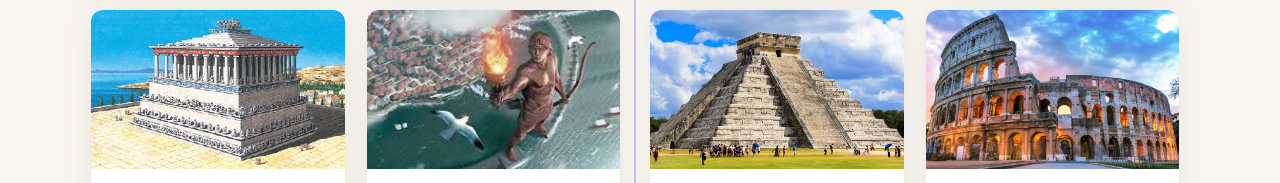
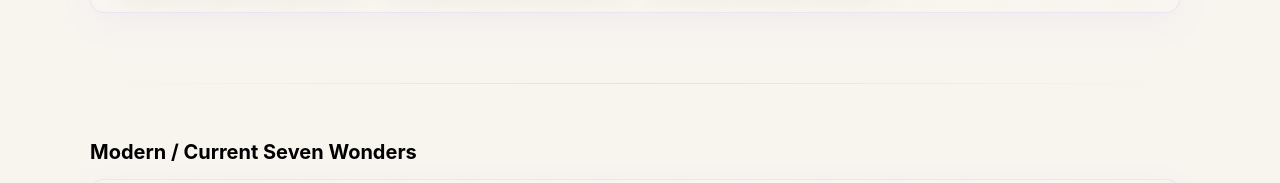
Before and after one commit to MarNonymous792/OurUniverse, a plain HTML site: page 7WonderPage.html in a window 1280 px wide. Shown: the part 1583-1766 px from the top of the page. Drawn offline with Linux system fonts and the light colour scheme.

Commit message:
design fixes

```diff
--- a/7WonderPage.html
+++ b/7WonderPage.html
@@ -36,7 +36,8 @@
       <div class="sections-side-by-side" id="ancient">
       <section class="wonders-section">
         <h2>Ancient Seven Wonders</h2>
-        <div class="cards-grid">
+        <div class="wonders-box">
+          <div class="cards-grid">
           <a class="card" href="great-pyramid-giza.html">
             <div class="card-thumb"><img src="7WonderIMG/Great-Pyramid-of-Giza.jpg" alt="Great Pyramid of Giza"></div>
             <div class="card-body"><h3>Great Pyramid of Giza</h3><p class="muted">Egypt</p></div>
@@ -65,12 +66,16 @@
             <div class="card-thumb"><img src="7WonderIMG/Lighthouse-of-Alexandria.jpg" alt="Lighthouse of Alexandria"></div>
             <div class="card-body"><h3>Lighthouse of Alexandria</h3><p class="muted">Egypt</p></div>
           </a>
+          </div>
         </div>
       </section>
 
+      <hr class="wonders-divider" />
+
       <section id="new" class="wonders-section">
         <h2>Modern / Current Seven Wonders</h2>
-        <div class="cards-grid">
+        <div class="wonders-box">
+          <div class="cards-grid">
           <a class="card" href="great-wall-china.html">
             <div class="card-thumb"><img src="7WonderIMG/Great-Wall-of-China.jpg" alt="Great Wall of China"></div>
             <div class="card-body"><h3>Great Wall of China</h3><p class="muted">China</p></div>
@@ -99,6 +104,7 @@
             <div class="card-thumb"><img src="7WonderIMG/Petra.jpg" alt="Petra"></div>
             <div class="card-body"><h3>Petra</h3><p class="muted">Jordan</p></div>
           </a>
+          </div>
         </div>
       </section>
       </div>
--- a/7Wonderstyle.css
+++ b/7Wonderstyle.css
@@ -111,28 +111,20 @@ body{
 /* Cards grid */
 .cards-grid{
   display:grid;
-  grid-template-columns: repeat(2, 1fr); /* always two columns for the requested 2x2 arrangement */
+  grid-template-columns: repeat(4, 1fr); /* 4 cards on the first row, remaining wrap to next row */
   gap:20px;
   align-items:start;
 }
 
-/* Layout for placing both sections side-by-side */
+/* Layout for sections: stacked vertically (ancient then modern). The
+   vertical divider has been removed in favor of a horizontal divider in
+   the markup. */
 .sections-side-by-side{
   display:grid;
-  grid-template-columns: 1fr 1fr;
+  grid-template-columns: 1fr; /* stack sections vertically */
   gap:28px;
   align-items:start;
   position:relative;
-}
-.sections-side-by-side::after{
-  content:'';
-  position:absolute;
-  left:50%;
-  top:0;
-  bottom:0;
-  width:2px;
-  background:linear-gradient(180deg, transparent, rgba(139, 107, 255, 0.4) 20%, rgba(139, 107, 255, 0.4) 80%, transparent);
-  transform:translateX(-50%);
 }
 
 /* Vertical square card: image (square) on top, body under */
@@ -246,6 +238,28 @@ img{
   .about-content p{font-size:15px}
 }
 
+/* Box wrapper for wonders to match the About section */
+.wonders-box{
+  background: linear-gradient(135deg, rgba(248, 245, 239, 1), rgba(248, 245, 239, 0.9));
+  padding:24px;
+  border-radius:14px;
+  border: 1px solid rgba(139, 107, 255, 0.12);
+  box-shadow: 0 10px 36px rgba(139, 107, 255, 0.06);
+}
+
+/* Subtle horizontal divider between sections */
+.wonders-divider{
+  border:0;
+  height:1px;
+  background:linear-gradient(90deg, transparent, rgba(139,107,255,0.18), transparent);
+  margin:6px 0 6px 0;
+}
+
+/* Make the 4-column layout responsive: drop to 2 columns on medium screens */
+@media (max-width:1000px){
+  .cards-grid{grid-template-columns:repeat(2,1fr)}
+}
+
 /* Accessibility: focus outlines */
 a:focus{outline:3px solid rgba(139,107,255,0.18);outline-offset:3px}
 
```
